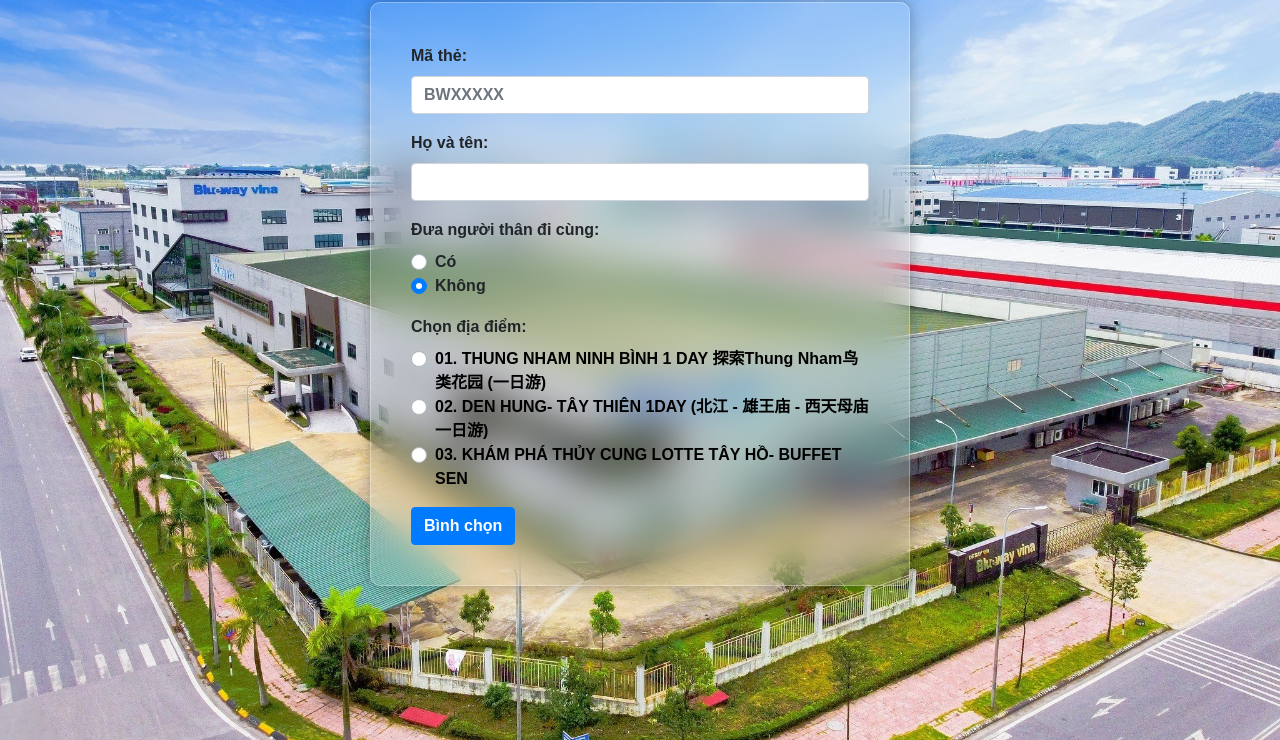
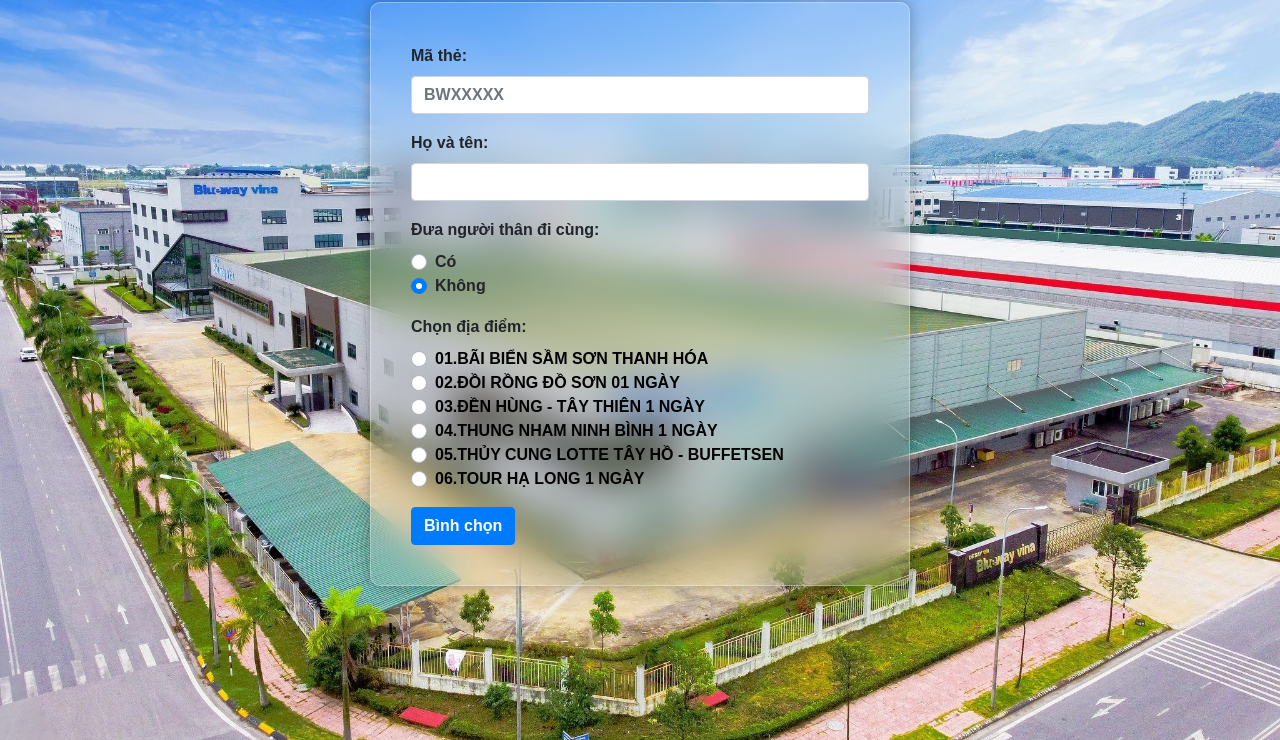
Before and after one commit to tungnoobn123/bluewayvina123, a plain HTML site: page index.html in a window 1280 px wide. Shown: the part 60-800 px from the top of the page. Drawn offline with nearby package versions, Linux system fonts and the light colour scheme; some packages are replaced by stand-ins of ours; a script that the page names is missing.

Commit message:
day file PDF

```diff
--- a/index.html
+++ b/index.html
@@ -117,18 +117,29 @@ button.btn {
                         <div class="form-group">
                             <label>Chọn địa điểm:</label>
                             <div class="custom-control custom-radio">
-                                <input type="radio" id="customRadio3" name="location" class="custom-control-input" value="01. THUNG NHAM NINH BÌNH 1 DAY  探索Thung Nham鸟类花园 (一日游)">
-                                <label class="custom-control-label" for="customRadio3"> <a href="https://tungnoobn123.github.io/bluewayvina123/img/01. THUNG NHAM NINH BÌNH 1 DAY  探索Thung Nham鸟类花园 (一日游).pdf" target="_blank">01. THUNG NHAM NINH BÌNH 1 DAY  探索Thung Nham鸟类花园 (一日游)</a></label>
+                                <input type="radio" id="customRadio3" name="location" class="custom-control-input" value="01. BÃI BIỂN SẦM SƠN THANH HÓA">
+                                <label class="custom-control-label" for="customRadio3"> <a href="https://tungnoobn123.github.io/bluewayvina123/img/01. BÃI BIỂN SẦM SƠN THANH HÓA.pdf" target="_blank">01.BÃI BIỂN SẦM SƠN THANH HÓA</a></label>
                             </div>
                             <div class="custom-control custom-radio">
-                                <input type="radio" id="customRadio4" name="location" class="custom-control-input" value="02. DEN HUNG- TÂY THIÊN 1DAY (北江 - 雄王庙 - 西天母庙一日游)">
-                                <label class="custom-control-label" for="customRadio4"> <a href="https://tungnoobn123.github.io/bluewayvina123/img/02. DEN HUNG- TÂY THIÊN 1DAY (北江 - 雄王庙 - 西天母庙一日游).pdf" target="_blank">02. DEN HUNG- TÂY THIÊN 1DAY (北江 - 雄王庙 - 西天母庙一日游)</a></label>
+                                <input type="radio" id="customRadio4" name="location" class="custom-control-input" value="02. Bắc Giang - Đồi Rồng Đồ Sơn 01 ngày">
+                                <label class="custom-control-label" for="customRadio4"> <a href="https://tungnoobn123.github.io/bluewayvina123/img/02. Bắc Giang - Đồi Rồng Đồ Sơn 01 ngày.pdf" target="_blank">02.ĐỒI RỒNG ĐỒ SƠN 01 NGÀY</a></label>
+                            </div>
+                            <div class="custom-control custom-radio">
+                                <input type="radio" id="customRadio5" name="location" class="custom-control-input" value="02. DEN HUNG- TÂY THIÊN 1DAY (北江 - 雄王庙 - 西天母庙一日游)">
+                                <label class="custom-control-label" for="customRadio5"> <a href="https://tungnoobn123.github.io/bluewayvina123/img/02. DEN HUNG- TÂY THIÊN 1DAY (北江 - 雄王庙 - 西天母庙一日游).pdf" target="_blank">03.ĐỀN HÙNG - TÂY THIÊN 1 NGÀY</a></label>
+                            </div>
+                            <div class="custom-control custom-radio">
+                                <input type="radio" id="customRadio4" name="location" class="custom-control-input" value="01. THUNG NHAM NINH BÌNH 1 DAY  探索Thung Nham鸟类花园 (一日游)">
+                                <label class="custom-control-label" for="customRadio4"> <a href="https://tungnoobn123.github.io/bluewayvina123/img/01. THUNG NHAM NINH BÌNH 1 DAY  探索Thung Nham鸟类花园 (一日游).pdf" target="_blank">04.THUNG NHAM NINH BÌNH 1 NGÀY</a></label>
                             </div>
                             <div class="custom-control custom-radio">
                                 <input type="radio" id="customRadio5" name="location" class="custom-control-input" value="03. KHÁM PHÁ THỦY CUNG LOTTE TÂY HỒ- BUFFET SEN">
-                                <label class="custom-control-label" for="customRadio5"> <a href="https://tungnoobn123.github.io/bluewayvina123/img/03. KHÁM PHÁ THỦY CUNG LOTTE TÂY HỒ- BUFFET SEN.pdf" target="_blank">03. KHÁM PHÁ THỦY CUNG LOTTE TÂY HỒ- BUFFET SEN</a></label>
+                                <label class="custom-control-label" for="customRadio5"> <a href="https://tungnoobn123.github.io/bluewayvina123/img/03. KHÁM PHÁ THỦY CUNG LOTTE TÂY HỒ- BUFFET SEN.pdf" target="_blank">05.THỦY CUNG LOTTE TÂY HỒ - BUFFETSEN</a></label>
                             </div>
-
+                            <div class="custom-control custom-radio">
+                                <input type="radio" id="customRadio5" name="location" class="custom-control-input" value="07. TOUR HẠ LONG 1 NGÀY">
+                                <label class="custom-control-label" for="customRadio5"> <a href="https://tungnoobn123.github.io/bluewayvina123/img/07. TOUR HẠ LONG 1 NGÀY.pdf" target="_blank">06.TOUR HẠ LONG 1 NGÀY</a></label>
+                            </div>
                         </div>
 
                         <button type="button" class="btn btn-primary" id="btnsave">Bình chọn</button>
```
Also changed, not shown: 3 other files.
